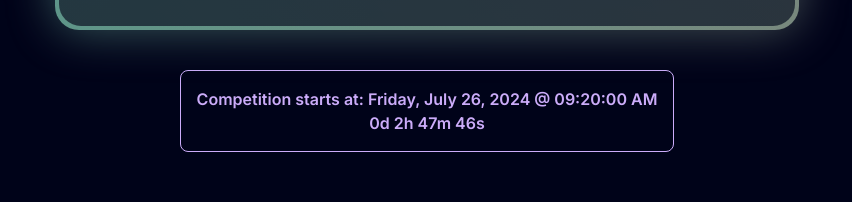
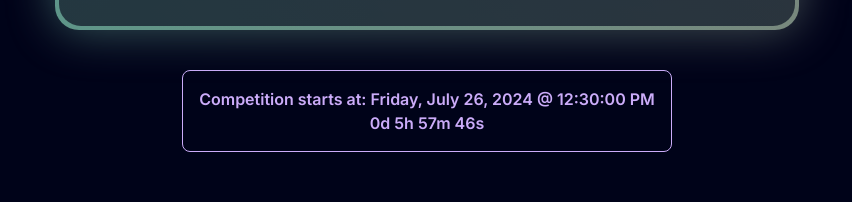
Before and after one commit to imadityaxd/web-dev-quiz-competition-next, a Next.js app: page /start-quiz in a window 1280 px wide. Shown: the part 1206-1408 px from the top of the page, without its empty margins (213-1065 px from the left). Built offline with nearby package versions, Linux system fonts and the light colour scheme.

Commit message:
timer set to start quiz at 6 pm ist for everyday till 12 pm at night and than the quiz timer will reschedule for tomorow at 6 pm ist automatically

```diff
--- a/src/components/TimeLeft.tsx
+++ b/src/components/TimeLeft.tsx
@@ -19,7 +19,7 @@ const TimeUntilCompetition: React.FC = () => {
   useEffect(() => {
     const updateTimer = () => {
       const now = new Date();
-      let nextCompetitionUTC = getCompetitionTimeUTC(0, 14, 50); // Competition set for Sunday at 21:30 IST
+      let nextCompetitionUTC = getCompetitionTimeUTC(0, 18, 0); // Competition set for Sunday at 21:30 IST
 
       const timeZone = Intl.DateTimeFormat().resolvedOptions().timeZone; // Get the user's time zone dynamically
       // console.log("use Zone: ", timeZone);
```
